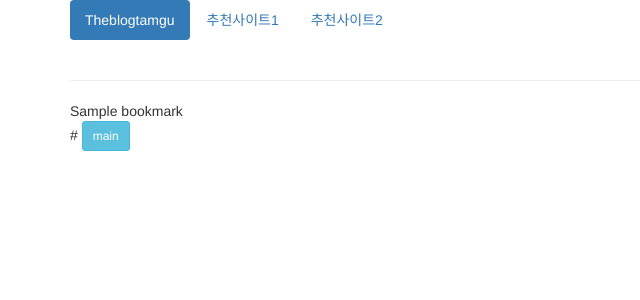
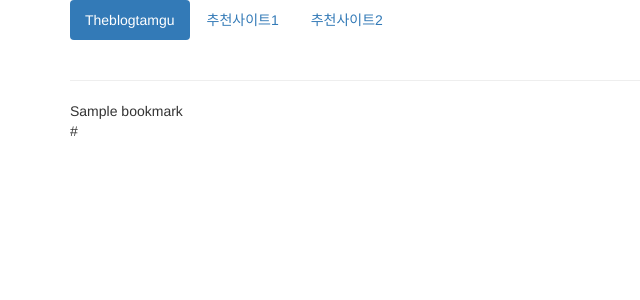
Before and after one commit to codingtamgu/bookmark, a Django app: page /bookmark/detail/1 in a window 1280 px wide. Shown: the top 300 px of the page, without its empty margins (0-640 px from the left). Run offline with Django 3.2, Linux system fonts and the light colour scheme; tables that the repository leaves empty hold one stand-in row (values such as "Sample post"); some libraries are stand-ins or nearby versions.

Commit message:
Update bookmark_detail.html

```diff
--- a/bookmark/templates/bookmark/bookmark_detail.html
+++ b/bookmark/templates/bookmark/bookmark_detail.html
@@ -3,5 +3,4 @@
 {%block content%}
 {{object.site_name}}<br/>
 {{object.url}}
-<input type="submit" value="main" class="btn btn-info btn-sm">
 {%endblock%}
```
